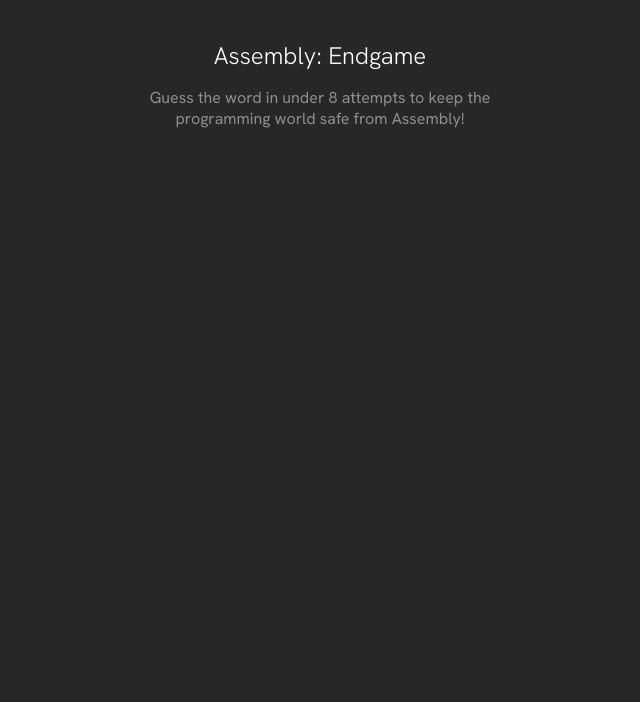
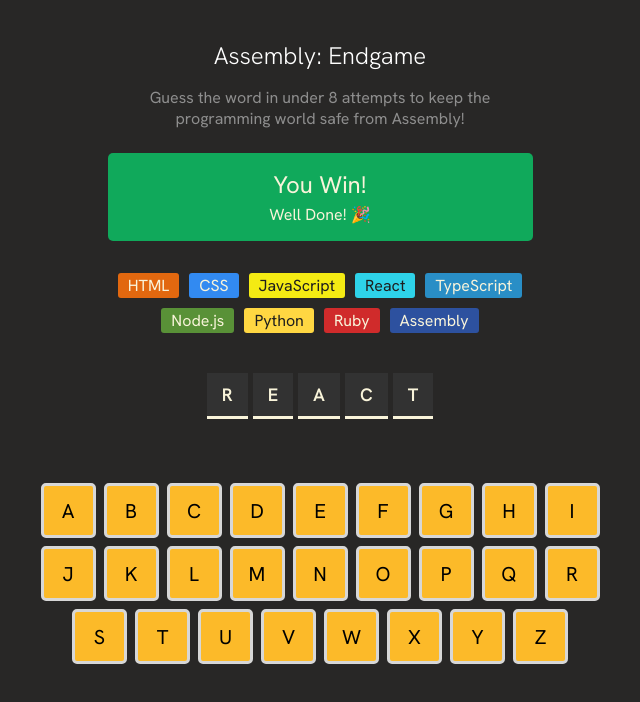
Before and after one commit to joeyb007/Assembly-Endgame, a React (Vite) app: page / in a window 1280 px wide. Shown: the top 702 px of the page, without its empty margins (320-960 px from the left). Built offline with nearby package versions, Linux system fonts and the light colour scheme.

Commit message:
added the majority of the app's styling. also added a couple state variables, however the languagechips state m,ay eventually be removed as info will be derived from a wrongguesses state of sorts

```diff
--- a/src/App.tsx
+++ b/src/App.tsx
@@ -1,17 +1,38 @@
 import { useState } from 'react'
+import { languages } from './languages'
+import Chips from './components/chips'
 import './styles/App.css'
+import type {JSX} from 'react'
 
 function App() {
-
+  const [langaugeChips, setLanguageChips] = useState<JSX.Element[]>(languages.map(language => (
+  <Chips key={language.name} name={language.name} color={language.color} backgroundColor={language.backgroundColor}/>
+  )))
+  const [currentWord, setCurrentWord] = useState<string>('react')
+  const letterElements = currentWord.split('').map(letter => <span>{letter.toUpperCase()}</span>)
+  const alphapbet = "abcdefghijklmnopqrstuvwxyz"
+  const keyboardButtonElements = alphapbet.split('').map(letter => <button key={letter}className='keyboardButton'>{letter.toUpperCase()}</button>)
   return (
-    <>
+    <main>
       <header>
         <h1>Assembly: Endgame</h1>
         <p>Guess the word in under 8 attempts to keep the programming world safe from Assembly!</p>
       </header>
-      <main>
-      </main>
-    </>
+      <section className='gameResult'>
+        <h2>You Win!</h2>
+        <h2>Well Done! 🎉</h2>
+      </section>
+      <section className='chipsContainer'>
+        {langaugeChips}
+      </section>
+      <section className='letterElementsContainer'>
+        {letterElements}
+      </section>
+      <section className='keyboardContainer'>
+        {keyboardButtonElements}
+      </section>
+
+    </main>
   )
 }
 
--- /dev/null
+++ b/src/components/chips.tsx
@@ -0,0 +1,17 @@
+import type {JSX} from 'react'
+import '../styles/Chips.css'
+type Language = {
+    name: string
+    color: string
+    backgroundColor: string
+}
+export default function Chips(props:Language):JSX.Element{
+    const styles = {
+        color: props.color,
+        backgroundColor: props.backgroundColor
+    }
+
+    return(
+        <span style={styles} className='chip'>{props.name}</span>
+    )
+}
--- /dev/null
+++ b/src/languages.ts
@@ -0,0 +1,47 @@
+export const languages = [
+    {
+        name: "HTML",
+        backgroundColor: "#E2680F",
+        color: "#F9F4DA",
+    },
+    {
+        name: "CSS",
+        backgroundColor: "#328AF1",
+        color: "#F9F4DA",
+    },
+    {
+        name: "JavaScript",
+        backgroundColor: "#F4EB13",
+        color: "#1E1E1E",
+    },
+    {
+        name: "React",
+        backgroundColor: "#2ED3E9",
+        color: "#1E1E1E",
+    },
+    {
+        name: "TypeScript",
+        backgroundColor: "#298EC6",
+        color: "#F9F4DA",
+    },
+    {
+        name: "Node.js",
+        backgroundColor: "#599137",
+        color: "#F9F4DA",
+    },
+    {
+        name: "Python",
+        backgroundColor: "#FFD742",
+        color: "#1E1E1E",
+    },
+    {
+        name: "Ruby",
+        backgroundColor: "#D02B2B",
+        color: "#F9F4DA",
+    },
+    {
+        name: "Assembly",
+        backgroundColor: "#2D519F",
+        color: "#F9F4DA",
+    },
+]
--- a/src/styles/App.css
+++ b/src/styles/App.css
@@ -9,6 +9,7 @@
   margin: 0;
   display: flex;
   justify-content: center;
+  padding: 0 10%;
 }
 
 header h1{
@@ -30,3 +31,77 @@
   margin-top: 5vh;
   text-align: center;
 }
+
+.gameResult{
+  background-color: #10A95B;
+  text-align: center;
+  color: #F9F4DA;
+  border-radius: 5px;
+  margin-top: 3vh;
+  width: 425px;
+  padding: 2vh 0;
+  display: flex;
+  flex-direction: column;
+  gap: 0.5vh;
+}
+.gameResult h2{
+  margin: 0;
+  font-weight: 400;
+}
+.gameResult h2:nth-child(1){
+  font-size: 1.5rem;
+}
+.gameResult h2:nth-child(2){
+  font-size: 1rem;
+}
+
+.chipsContainer{
+  display: flex;
+  flex-wrap: wrap;
+  max-width: 420px;
+  justify-content: center;
+  margin-top: 4vh;
+  gap: 10px;
+}
+
+.letterElementsContainer{
+  display: flex;
+  gap: 5px;
+  justify-content: center;
+  margin-top: 5vh
+}
+
+.letterElementsContainer span{
+  background-color: #323232;
+  color: #F9F4DA;
+  font-weight: 600;
+  font-size: 1.125rem;
+  padding: 10px 15px;
+  border-bottom: solid #F9F4DA;
+}
+
+.keyboardContainer{
+  display: flex;
+  flex-wrap: wrap;
+  max-width: 600px;
+  justify-content: center;
+  gap: 8px;
+  margin-top: 8vh;
+}
+
+.keyboardButton{
+  background-color: #FCBA29;
+  width: 55px;
+  height: 55px;
+  font-size: 1.25rem;
+  font-family: 'Hanken Grotesk', sans-serif;
+  border: solid #D7D7D7;
+  border-radius: 5px;
+
+}
+
+main{
+  display: flex;
+  flex-direction: column;
+  align-items: center;
+}
--- /dev/null
+++ b/src/styles/Chips.css
@@ -0,0 +1,4 @@
+.chip{
+    padding: 2px 10px;
+    border-radius: 3px;
+}
```
